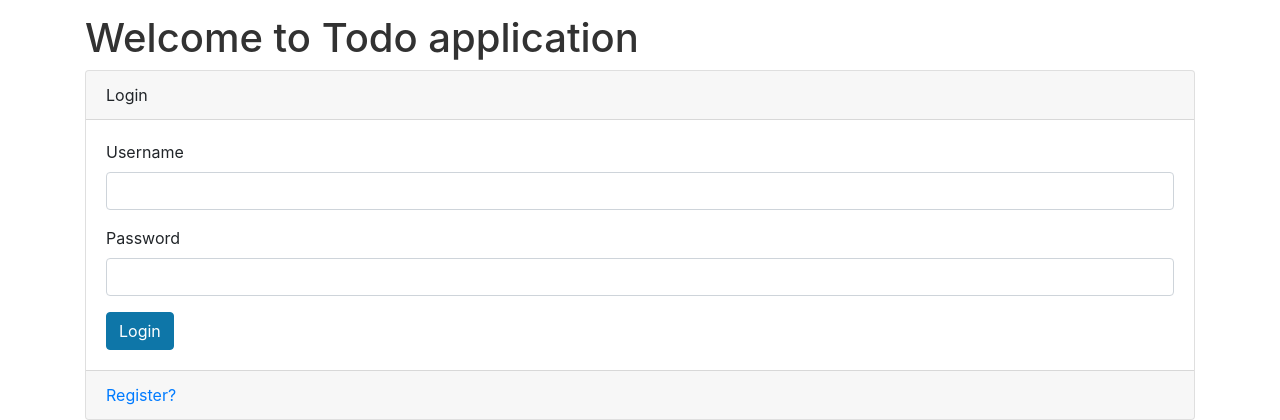
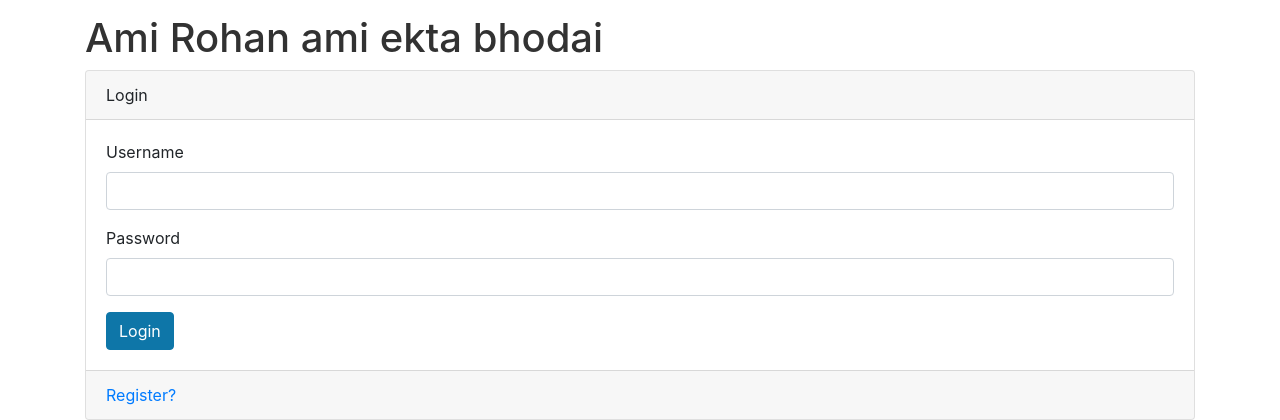
Before and after one commit to ashiqdotexe/fastapi-crud, a Python web app: template Todos/templates/login.html in a window 1280 px wide. Shown: the part 56-476 px from the top of the page. Run offline with Jinja, Linux system fonts and the light colour scheme; the template is opened without the code that fills it, so the values that code supplies are empty.

Commit message:
Login changed

```diff
--- a/Todos/templates/login.html
+++ b/Todos/templates/login.html
@@ -3,7 +3,7 @@
 
 <div class="container">
 
-    <h1>Welcome to Todo application</h1>
+    <h1>Ami Rohan ami ekta bhodai</h1>
     <div class="card">
         <div class="card-header">
             Login
```
